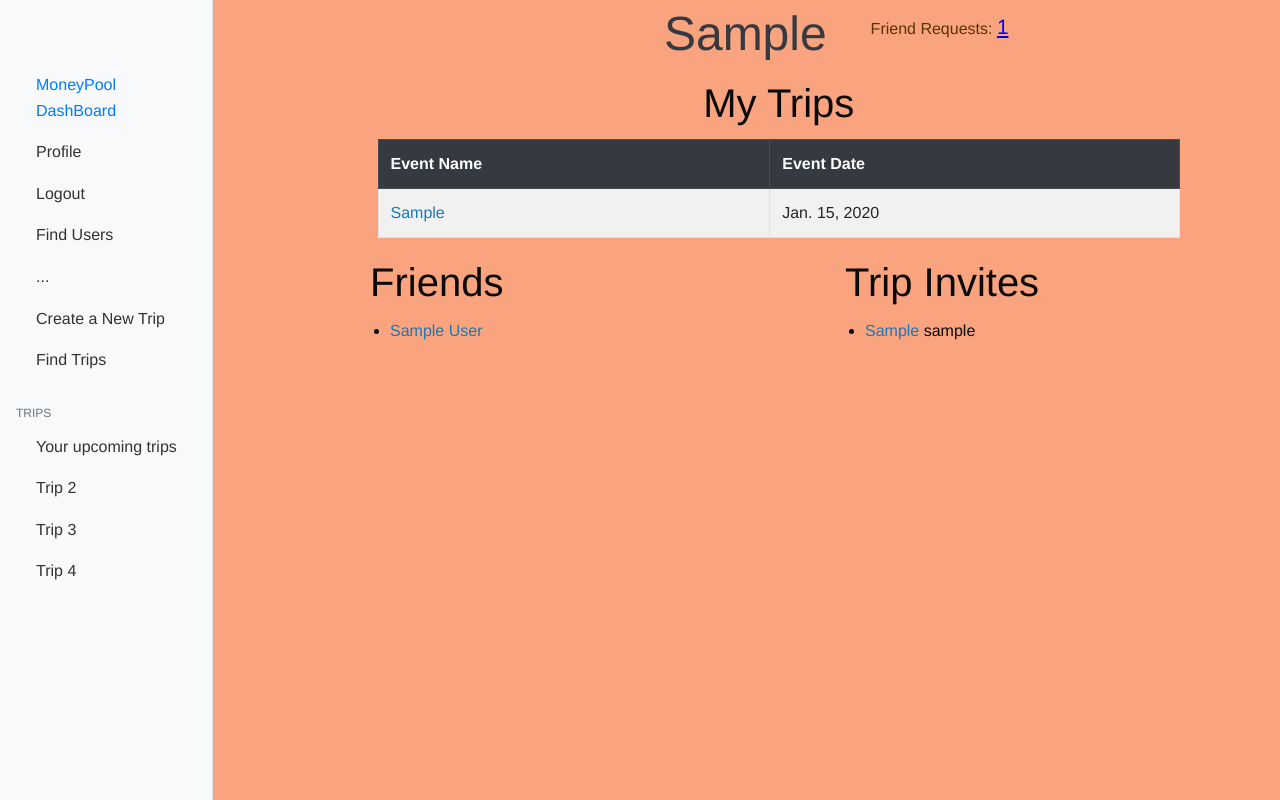
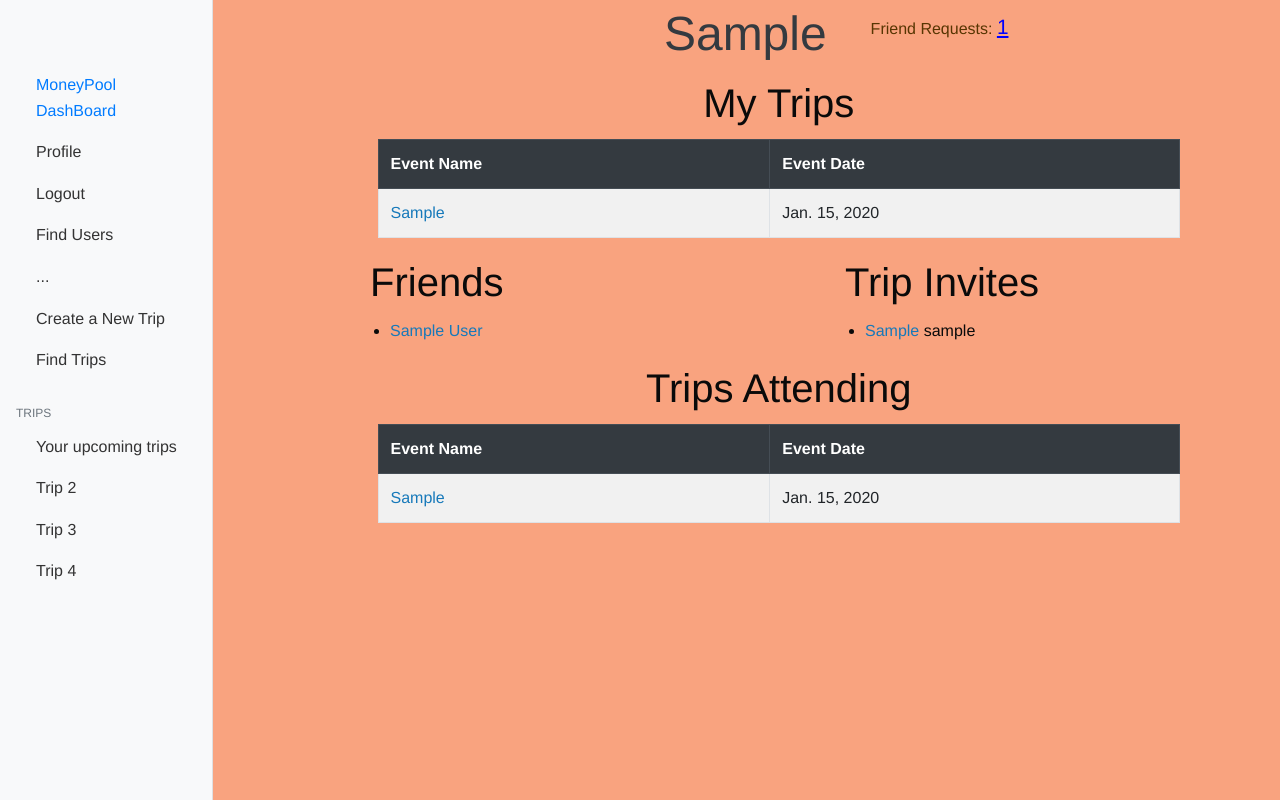
Before and after one commit to ChicoState/MoneyPool, a Django app: page /profile/ in a window 1280 px wide. Run offline with Django 3.2, Linux system fonts and the light colour scheme; a user stored in the database is signed in; tables that the repository leaves empty hold one stand-in row (values such as "Sample post"); some libraries are stand-ins or nearby versions.

Commit message:
Users can accept trip invites and can see trips they are participating in

```diff
--- a/moneypool/myapp/admin.py
+++ b/moneypool/myapp/admin.py
@@ -4,6 +4,7 @@ from . import models
 # Register your models here.
 admin.site.register(models.Event)
 admin.site.register(models.TripInviteRequest)
+admin.site.register(models.TripAttendees)
 
 class ChoiceInline(admin.TabularInline):
     model = models.Choice
--- a/moneypool/myapp/models.py
+++ b/moneypool/myapp/models.py
@@ -37,6 +37,9 @@ class TripAttendees(models.Model):
     userid = models.ForeignKey(User, on_delete=models.CASCADE)
     objects = EventManager()
 
+    def __str__(self):
+        return self.tripid.location + "  -  " + self.userid.username
+
 class TripInviteRequest(models.Model):
     tripid = models.ForeignKey(Event, on_delete=models.CASCADE)
     from_user = models.ForeignKey(
@@ -53,12 +56,12 @@ class TripInviteRequest(models.Model):
     objects = EventManager()
 
     def __str__(self):
-        return ("%s" % self.from_user)
+        return self.tripid.location + " - " + to_user.username
 
     def accept(self):
         """ Accept this trip request """
-        TripAttendees.objects.create_attendee(to_user=self.to_user, tripid=self.tripid)
-        obj = Event.objects.get(pk=self.tripid)
+        TripAttendees.objects.create_attendee(self.tripid, self.to_user)
+        obj = Event.objects.get(pk=self.tripid.id)
         obj.attendants = obj.attendants + 1
         obj.save()
         self.delete()
--- a/moneypool/myapp/templates/profile.html
+++ b/moneypool/myapp/templates/profile.html
@@ -74,16 +74,40 @@
             {% endif %}
          </div>
          <div class="col-md-4">
+            {% if not button %}
             <h2>Trip Invites</h2>
             <ul>
                {% for i in tripInvites %}
                   <li><a href="/tripdetails/{{i.tripID}}">{{i.name}}</a> {{i.from}}</li>
                {% endfor %}
             </ul>
+            {% endif %}
          </div>
       </div>
    </div>
    <!-- ADD MORE CONTAINERS HERE -->
+   {% if attending %}
+   <div class="container">
+      <div class="row">
+         <div class="col-md-3"></div>
+         <div class="col-md-9">
+            <h2 class="text-center">{{attendingTitle}}</h2>
+            <table class="table table-hover table-bordered">
+               <tr class="thead-dark">
+                  <th>Event Name</th>
+                  <th>Event Date</th>
+               </tr>
+               {% for i in attending %}
+                  <tr>
+                     <td><a href="/tripdetails/{{i.id}}">{{i.location}}</a></td>
+                     <td>{{i.date}}</td>
+                  </tr>
+               {% endfor %}
+            </table>
+         </div>
+      </div>
+   </div>
+   {% endif %}
 
 {% endblock content %}
 
--- a/moneypool/myapp/templates/tripdetails.html
+++ b/moneypool/myapp/templates/tripdetails.html
@@ -12,7 +12,11 @@
 
 <div>
   <div>
-
+    {% if not isauthor and not isattending %}
+    <form action="/acceptTripReq/{{id}}/" method='POST'> {% csrf_token %}
+      <input type="submit" class="button expanded" value="Join Trip"/>
+   </form>
+    {%endif%}
   </div>
 </div>
 
--- a/moneypool/myapp/urls.py
+++ b/moneypool/myapp/urls.py
@@ -20,6 +20,7 @@ urlpatterns = [
     path('sendRequest/<int:id>', views.sendFR),
     path('tripdetails/<int:tripID>/', views.tripDetails_view),
     path('sendRequest/<int:id>', views.sendFR),
+    path('acceptTripReq/<int:id>/', views.acceptTripReq),
     path('populateTables/', views.populateTrips),
     path('populateUsers/', views.populateUsers),
     path('suggestions/', views.suggestionIndex, name ='suggestionsIndex'),
--- a/moneypool/myapp/views.py
+++ b/moneypool/myapp/views.py
@@ -36,8 +36,10 @@ def index(request):
             if request.method == "GET":
                 all_trips = models.Event.objects.all().order_by('date')
                 tripInvites = models.TripInviteRequest.objects.all()
+                attending = models.TripAttendees.objects.all()
                 trip_list = []
                 trip_invite_list = []
+                attending_list = []
                 friends_list = []
                 fromreqs = 0  # user has received a request
                 allFRs = Friend.objects.requests(request.user)
@@ -60,17 +62,25 @@ def index(request):
                             "name":t.tripid.location,
                             "from":t.from_user.username,
                             "tripID": t.tripid.id,
-
                         }]
 
+                for a in attending:
+                    if a.userid.username == request.user.username:
+                        attending_list += [{
+                            "location": a.tripid.location,
+                            "date": a.tripid.date,
+                            "id":a.tripid.id
+                        }]
                 context = {
                     "title":"My Profile",
                     "tripTitle": "My Trips",
+                    "attendingTitle": "Trips Attending",
                     "page_name":"Moneypool",
                     "name": request.user.first_name,
                     "data": trip_list,
                     "fromreqs": fromreqs,
-                    "tripInvites":trip_invite_list
+                    "tripInvites":trip_invite_list,
+                    "attending":attending_list
                 }
                 return render(request, "profile.html", context=context)
         else:
@@ -179,15 +189,22 @@ def tripDetails_view(request, tripID):
     if request.method == "GET":
         if request.user.is_authenticated:
             currUser = request.user
-            alltrips = models.Event.objects.all()
-            for t in alltrips:
-                if tripID == t.id:
-                    break
+            t = models.Event.objects.get(id=tripID)
+            allAttendees = models.TripAttendees.objects.all()
+            isattending = 0
+            for a in allAttendees:
+                if a.userid == request.user:
+                    if a.tripid.id == tripID:
+                        isattending = 1
+            isauthor = 1
+            if t.author != request.user:
+               isauthor = 0
+
             context = {
                 "title": t.location,
                 "id": t.id,
-                "page_name":"Moneypool",
-               # "trip":trip,
+                "isauthor": isauthor,
+                "isattending": isattending
             }
             return render(request, "tripdetails.html", context=context)
         else:
@@ -280,7 +297,15 @@ def populateTrips(request):
 
     return redirect("/login")
 
-
+#function to accept a trip request
+def acceptTripReq(request, id):
+    userInvites = models.TripInviteRequest.objects.all()
+    inviteList = []
+    for u in userInvites:
+        if u.to_user == request.user:
+            if u.tripid.id == id:
+               u.accept()
+    return HttpResponseRedirect(request.META.get('HTTP_REFERER'))
 
 #This is where the suggestion list of the trip is
 @login_required(login_url='/login/')
```
Also changed, not shown: moneypool/myapp/migrations/0002_auto_20201113_0333.py (added).
